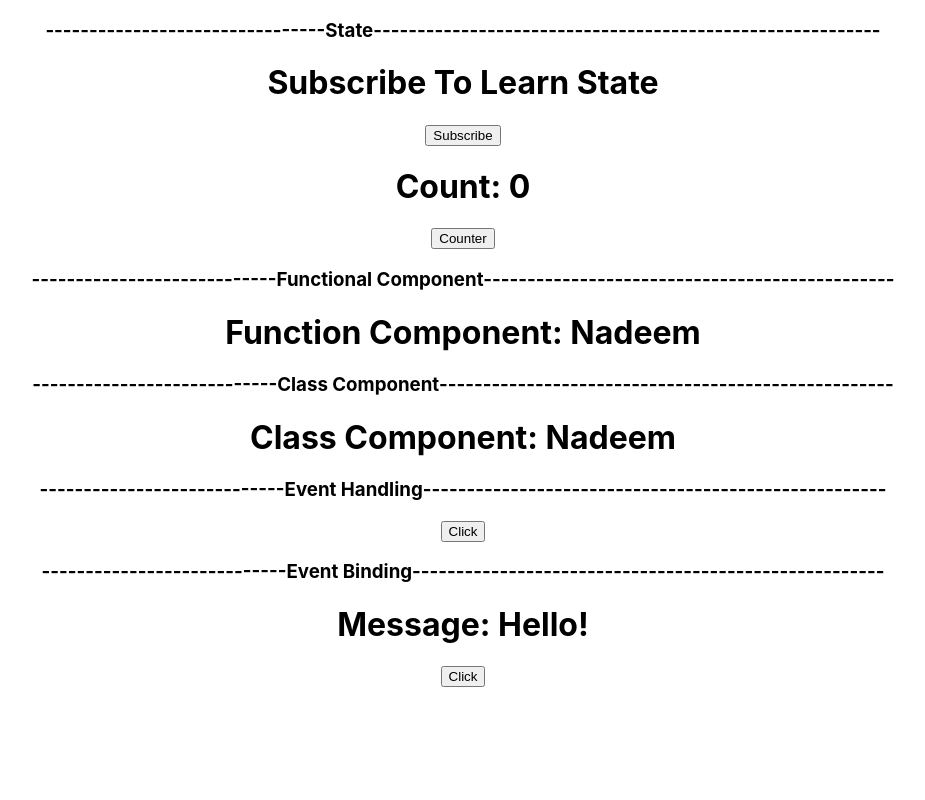
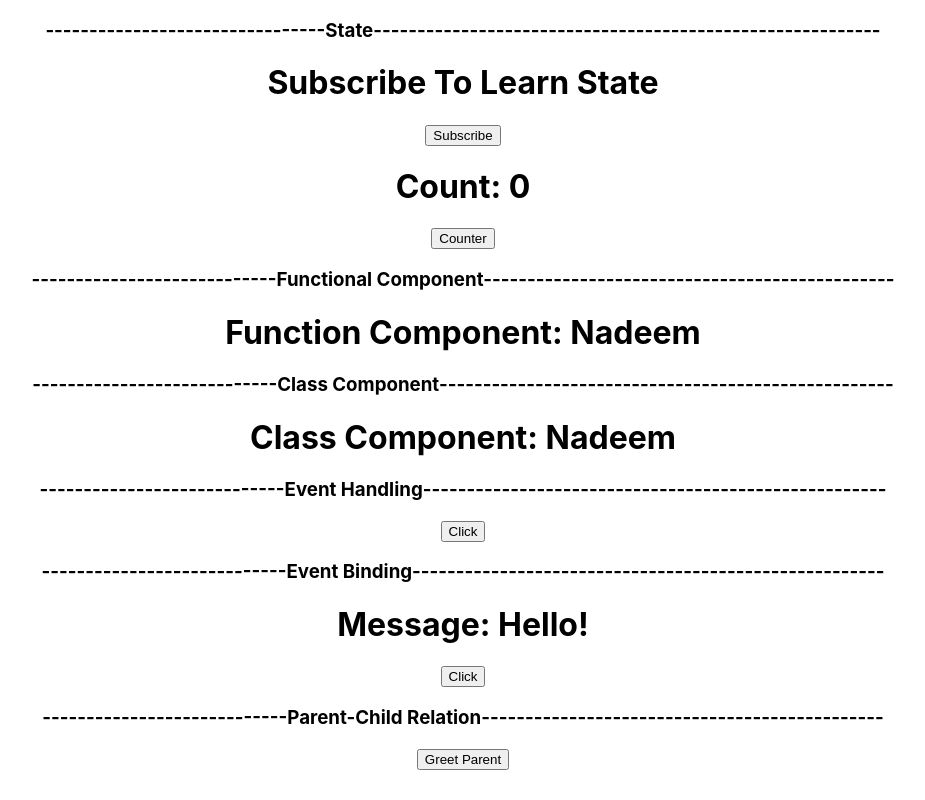
Before and after one commit to Nadeem25/React, a React (Create React App) app in the folder my-app/: page / in a window 1280 px wide. Shown: the whole page, without its empty margins (177-1102 px from the left). Built offline with nearby package versions, Linux system fonts and the light colour scheme.

Commit message:
Learn Parent and Chile Component Relation

```diff
--- a/my-app/src/App.js
+++ b/my-app/src/App.js
@@ -5,6 +5,7 @@
 import State from "./components/State"
 import EventHandling from './components/EventHandling';
 import EventBind from './components/EventBind';
+import ParentComponent from './components/ParentComponent';
 
 function App() {
   console.log(`Inside in App Component`);
@@ -20,6 +21,8 @@
       <EventHandling/>
       <h3>----------------------------Event Binding------------------------------------------------------</h3>
       <EventBind/>
+      <h3>----------------------------Parent-Child Relation----------------------------------------------</h3>
+      <ParentComponent/>
     </div>
   );
 }
--- /dev/null
+++ b/my-app/src/components/ChildComponent.js
@@ -0,0 +1,11 @@
+import React from 'react'
+
+function ChildComponent(props) {
+  return (
+    <div>
+      <button onClick={() => props.greetHandler("Nadeem", "Athar")}>Greet Parent</button>
+    </div>
+  )
+}
+
+export default ChildComponent
--- a/my-app/src/components/EventBind.js
+++ b/my-app/src/components/EventBind.js
@@ -20,7 +20,7 @@
     }
 
     render() {
-        // console.log(`INside render`);
+        //console.log(`INside Event Bind Render`);
 
         return (
             <div>
--- /dev/null
+++ b/my-app/src/components/ParentComponent.js
@@ -0,0 +1,31 @@
+import React, { Component } from 'react'
+import ChildComponent from './ChildComponent'
+
+export default class ParentComponent extends Component {
+    constructor(props) {
+      super(props)
+
+      this.state = {
+         parentName: "parent"
+      }
+      this.greetParent = this.greetParent.bind(this)
+    }
+
+    greetParent(childName, parentName) {
+        this.setState({
+            parentName: parentName
+        }, ()=> {
+            alert(`Hello ${this.state.parentName} from ${childName}`)
+        })
+
+    }
+
+  render() {
+    return (
+      <div>
+        {/* Passing function as properties to chile component from parent component */}
+        <ChildComponent greetHandler={this.greetParent}/>
+      </div>
+    )
+  }
+}
```
